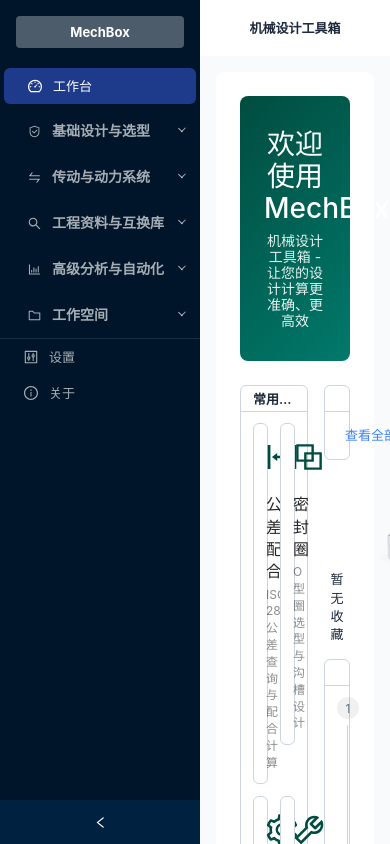
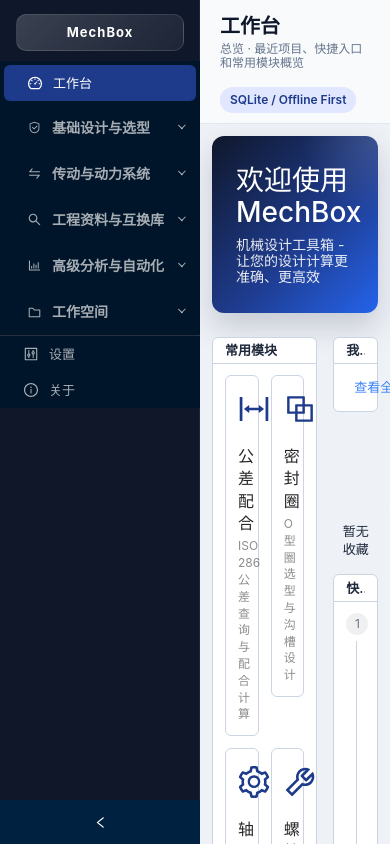
Before and after one commit to Ember-Moth/MechBox, a Vue app: page / in a window 390 px wide. Shown: the top 844 px of the page. Built offline with nearby package versions, Linux system fonts and the light colour scheme.

Commit message:
Refine app shell and page display logic

```diff
--- a/src/renderer/App.vue
+++ b/src/renderer/App.vue
@@ -1,5 +1,6 @@
 <script setup lang="ts">
-import { ref, onMounted, onUnmounted } from "vue";
+import { computed, ref, watch } from "vue";
+import { useRoute, useRouter } from "vue-router";
 import {
     DashboardOutlined,
     ColumnWidthOutlined,
@@ -31,61 +32,201 @@
     ImportOutlined,
 } from "@ant-design/icons-vue";
 import { ConfigProvider } from "ant-design-vue";
-import Dashboard from "./views/Dashboard.vue";
-import TolerancesPage from "./views/tolerances/TolerancesPage.vue";
-import ToleranceStackPage from "./views/ToleranceStackPage.vue";
-import SealsPage from "./views/seals/SealsPage.vue";
-import BearingsPage from "./views/bearings/BearingsPage.vue";
-import BoltsPage from "./views/bolts/BoltsPage.vue";
-import DrivesPage from "./views/DrivesPage.vue";
-import GearsPage from "./views/GearsPage.vue";
-import SpringsPage from "./views/SpringsPage.vue";
-import HydraulicsPage from "./views/HydraulicsPage.vue";
-import MotorsPage from "./views/MotorsPage.vue";
-import ShaftsPage from "./views/ShaftsPage.vue";
-import UnitConverterPage from "./views/UnitConverterPage.vue";
-import MaterialLibraryPage from "./views/MaterialLibraryPage.vue";
-import StandardPartsLibraryPage from "./views/StandardPartsLibraryPage.vue";
-import ParamScanPage from "./views/ParamScanPage.vue";
-import FailureDiagnosisPage from "./views/FailureDiagnosisPage.vue";
-import MonteCarloPage from "./views/MonteCarloPage.vue";
-import DFMAnalysisPage from "./views/DFMAnalysisPage.vue";
-import ProjectCenterPage from "./views/ProjectCenterPage.vue";
-import ReportCenterPage from "./views/ReportCenterPage.vue";
-import SettingsPage from "./views/SettingsPage.vue";
-import FavoritesPage from "./views/FavoritesPage.vue";
-import AboutPage from "./views/AboutPage.vue";
-import ReverseIdentifyPage from "./views/ReverseIdentifyPage.vue";
-import MaterialSubstitutionPage from "./views/MaterialSubstitutionPage.vue";
-import ExcelImportPage from "./views/ExcelImportPage.vue";
-import LaTeXReportPage from "./views/LaTeXReportPage.vue";
-import BOMExportPage from "./views/BOMExportPage.vue";
 import { industrialCompactTheme } from "./themes/industrial-compact";
 
 const collapsed = ref(false);
+const router = useRouter();
+const route = useRoute();
 const selectedKeys = ref(["dashboard"]);
 
-const routeMap: Record<string, string> = {
-    dashboard: '/', tolerances: '/tolerances', 'tolerance-stack': '/tolerance-stack', seals: '/seals',
-    bearings: '/bearings', bolts: '/bolts', drives: '/drives',
-    gears: '/gears', springs: '/springs', hydraulics: '/hydraulics',
-    motors: '/motors', shafts: '/shafts', units: '/units',
-    materials: '/materials', 'standard-parts': '/standard-parts',
-    'reverse-identify': '/reverse-identify', 'material-sub': '/material-sub',
-    'param-scan': '/param-scan', 'monte-carlo': '/monte-carlo',
-    dfm: '/dfm', 'failure-diag': '/failure-diag',
-    'excel-import': '/excel-import', 'latex-report': '/latex-report',
-    projects: '/projects', reports: '/reports',
-    favorites: '/favorites', 'bom-export': '/bom-export',
-    settings: '/settings', about: '/about',
+const routeMap: Record<
+    string,
+    { path: string; title: string; group: string; description: string }
+> = {
+    dashboard: {
+        path: "/",
+        title: "工作台",
+        group: "总览",
+        description: "最近项目、快捷入口和常用模块概览",
+    },
+    tolerances: {
+        path: "/tolerances",
+        title: "公差配合",
+        group: "基础设计与选型",
+        description: "标准公差、基本偏差和配合结果查询",
+    },
+    "tolerance-stack": {
+        path: "/tolerance-stack",
+        title: "公差堆叠分析",
+        group: "基础设计与选型",
+        description: "尺寸链、极限值和累积误差分析",
+    },
+    seals: {
+        path: "/seals",
+        title: "密封圈",
+        group: "基础设计与选型",
+        description: "O 形圈选型、材质推荐和沟槽校核",
+    },
+    bearings: {
+        path: "/bearings",
+        title: "轴承选型",
+        group: "基础设计与选型",
+        description: "型号、寿命和工况计算",
+    },
+    bolts: {
+        path: "/bolts",
+        title: "螺栓连接",
+        group: "基础设计与选型",
+        description: "预紧、强度和连接可靠性校核",
+    },
+    drives: {
+        path: "/drives",
+        title: "传动工具",
+        group: "传动与动力系统",
+        description: "带传动与链传动基础计算",
+    },
+    gears: {
+        path: "/gears",
+        title: "齿轮计算",
+        group: "传动与动力系统",
+        description: "齿轮参数、模数和几何关系",
+    },
+    springs: {
+        path: "/springs",
+        title: "弹簧计算",
+        group: "传动与动力系统",
+        description: "刚度、应力和失稳校核",
+    },
+    hydraulics: {
+        path: "/hydraulics",
+        title: "液压气动",
+        group: "传动与动力系统",
+        description: "液压与气动的基础选型与计算",
+    },
+    motors: {
+        path: "/motors",
+        title: "电机选型",
+        group: "传动与动力系统",
+        description: "电机功率、转矩和匹配估算",
+    },
+    shafts: {
+        path: "/shafts",
+        title: "轴强度校核",
+        group: "传动与动力系统",
+        description: "扭矩、弯矩和安全系数校核",
+    },
+    units: {
+        path: "/units",
+        title: "单位换算",
+        group: "工程资料与互换库",
+        description: "工程单位快速换算与对照",
+    },
+    materials: {
+        path: "/materials",
+        title: "材料库",
+        group: "工程资料与互换库",
+        description: "材料牌号、性能和检索",
+    },
+    "standard-parts": {
+        path: "/standard-parts",
+        title: "标准件库",
+        group: "工程资料与互换库",
+        description: "标准件、厂商目录与结构化查询",
+    },
+    "reverse-identify": {
+        path: "/reverse-identify",
+        title: "逆向识别",
+        group: "工程资料与互换库",
+        description: "按测量值反推标准规格",
+    },
+    "material-sub": {
+        path: "/material-sub",
+        title: "材料代换",
+        group: "工程资料与互换库",
+        description: "材料相近代换与风险提示",
+    },
+    "param-scan": {
+        path: "/param-scan",
+        title: "参数扫描",
+        group: "高级分析与自动化",
+        description: "区间试算和敏感性观察",
+    },
+    "monte-carlo": {
+        path: "/monte-carlo",
+        title: "蒙特卡洛",
+        group: "高级分析与自动化",
+        description: "概率模拟和良率分析",
+    },
+    dfm: {
+        path: "/dfm",
+        title: "DFM 分析",
+        group: "高级分析与自动化",
+        description: "制造性与工艺风险提示",
+    },
+    "failure-diag": {
+        path: "/failure-diag",
+        title: "失效诊断",
+        group: "高级分析与自动化",
+        description: "按失效现象做诊断建议",
+    },
+    "excel-import": {
+        path: "/excel-import",
+        title: "Excel 导入",
+        group: "高级分析与自动化",
+        description: "模板导入与批量结构化处理",
+    },
+    "latex-report": {
+        path: "/latex-report",
+        title: "LaTeX 报告",
+        group: "高级分析与自动化",
+        description: "结构化工程报告生成",
+    },
+    projects: {
+        path: "/projects",
+        title: "项目中心",
+        group: "工作空间",
+        description: "项目组织、草稿和模块串联",
+    },
+    reports: {
+        path: "/reports",
+        title: "报告中心",
+        group: "工作空间",
+        description: "报告生成、管理与导出",
+    },
+    favorites: {
+        path: "/favorites",
+        title: "我的收藏",
+        group: "工作空间",
+        description: "常用配置和结果收藏",
+    },
+    "bom-export": {
+        path: "/bom-export",
+        title: "BOM 导出",
+        group: "工作空间",
+        description: "设计结果整理与物料导出",
+    },
+    settings: {
+        path: "/settings",
+        title: "设置",
+        group: "系统",
+        description: "界面、数据和企业级参数配置",
+    },
+    about: {
+        path: "/about",
+        title: "关于",
+        group: "系统",
+        description: "项目说明、版本和功能边界",
+    },
 };
 
 function navigateTo(key: string) {
-    const path = routeMap[key];
-    if (path) window.location.hash = '#' + path;
+    const target = routeMap[key];
+    if (target) {
+        selectedKeys.value = [key];
+        void router.push(target.path);
+    }
 }
 
-// Section 4.3.3: Semantic folder groups (replaces flat menu with dividers)
 const menuGroups = [
     {
         key: "design",
@@ -131,10 +272,10 @@
         children: [
             { key: "param-scan", icon: BarChartOutlined, label: "参数扫描" },
             { key: "monte-carlo", icon: PercentageOutlined, label: "蒙特卡洛" },
-            { key: "dfm", icon: CloudUploadOutlined, label: "DFM分析" },
+            { key: "dfm", icon: CloudUploadOutlined, label: "DFM 分析" },
             { key: "failure-diag", icon: WarningOutlined, label: "失效诊断" },
-            { key: "excel-import", icon: ImportOutlined, label: "Excel导入" },
-            { key: "latex-report", icon: FileTextOutlined, label: "LaTeX报告" },
+            { key: "excel-import", icon: ImportOutlined, label: "Excel 导入" },
+            { key: "latex-report", icon: FileTextOutlined, label: "LaTeX 报告" },
         ],
     },
     {
@@ -145,39 +286,37 @@
             { key: "projects", icon: FolderOpenOutlined, label: "项目中心" },
             { key: "reports", icon: FileTextOutlined, label: "报告中心" },
             { key: "favorites", icon: StarOutlined, label: "我的收藏" },
-            { key: "bom-export", icon: FileTextOutlined, label: "BOM导出" },
+            { key: "bom-export", icon: FileTextOutlined, label: "BOM 导出" },
         ],
     },
 ];
 
-// System items pinned at bottom (Section 4.3.3 Split Layout)
 const systemItems = [
     { key: "settings", icon: ControlOutlined, label: "设置" },
     { key: "about", icon: InfoCircleOutlined, label: "关于" },
 ];
 
-function handleNavigation(event: Event) {
-    const customEvent = event as CustomEvent;
-    selectedKeys.value = [customEvent.detail.module];
-}
-
-onMounted(() => {
-    window.addEventListener("navigate", handleNavigation);
+const currentRouteMeta = computed(() => {
+    const entry = Object.entries(routeMap).find(([, item]) => item.path === route.path);
+    return entry ? { key: entry[0], ...entry[1] } : { key: "dashboard", ...routeMap.dashboard };
 });
 
-onUnmounted(() => {
-    window.removeEventListener("navigate", handleNavigation);
-});
+watch(
+    () => route.path,
+    (path) => {
+        const entry = Object.entries(routeMap).find(([, item]) => item.path === path);
+        selectedKeys.value = [entry?.[0] ?? "dashboard"];
+    },
+    { immediate: true },
+);
 </script>
 
 <template>
     <ConfigProvider :theme="industrialCompactTheme">
-        <a-layout style="min-height: 100vh">
+        <a-layout class="app-shell">
             <a-layout-sider v-model:collapsed="collapsed" collapsible class="sider">
                 <div class="logo">MechBox</div>
-                <!-- Upper scrollable area: business sub-menus -->
                 <div class="menu-scroll">
-                    <!-- Dashboard as first standalone item -->
                     <a-menu v-model:selectedKeys="selectedKeys" theme="dark" mode="inline">
                         <a-menu-item key="dashboard" @click="navigateTo('dashboard')">
                             <template #icon><DashboardOutlined /></template>
@@ -188,43 +327,47 @@
                         <a-sub-menu v-for="group in menuGroups" :key="group.key">
                             <template #icon><component :is="group.icon" /></template>
                             <template #title>{{ group.title }}</template>
-                            <a-menu-item v-for="item in group.children" :key="item.key" @click="navigateTo(item.key)">
+                            <a-menu-item
+                                v-for="item in group.children"
+                                :key="item.key"
+                                @click="navigateTo(item.key)"
+                            >
                                 <template #icon><component :is="item.icon" /></template>
                                 <span>{{ item.label }}</span>
                             </a-menu-item>
                         </a-sub-menu>
                     </a-menu>
                 </div>
-                <!-- Bottom-pinned system items -->
                 <div class="system-bar">
                     <a-menu theme="dark" mode="inline" :selectable="false">
-                        <a-menu-item v-for="item in systemItems" :key="item.key" @click="navigateTo(item.key)">
+                        <a-menu-item
+                            v-for="item in systemItems"
+                            :key="item.key"
+                            @click="navigateTo(item.key)"
+                        >
                             <template #icon><component :is="item.icon" /></template>
                             <span>{{ item.label }}</span>
                         </a-menu-item>
                     </a-menu>
                 </div>
             </a-layout-sider>
+
             <a-layout>
-                <a-layout-header
-                    style="
-                        background: #fff;
-                        padding: 0;
-                        text-align: center;
-                        font-weight: bold;
-                    "
-                >
-                    机械设计工具箱
+                <a-layout-header class="app-header">
+                    <div class="app-header-main">
+                        <div>
+                            <div class="app-title">{{ currentRouteMeta.title }}</div>
+                            <div class="app-subtitle">
+                                {{ currentRouteMeta.group }} ·
+                                {{ currentRouteMeta.description }}
+                            </div>
+                        </div>
+                        <div class="app-header-badge">SQLite / Offline First</div>
+                    </div>
                 </a-layout-header>
-                <a-layout-content style="margin: 16px">
-                    <div
-                        :style="{
-                            padding: '24px',
-                            background: '#fff',
-                            minHeight: '360px',
-                            borderRadius: '8px',
-                        }"
-                    >
+
+                <a-layout-content class="app-content">
+                    <div class="page-stage">
                         <router-view />
                     </div>
                 </a-layout-content>
@@ -234,22 +377,32 @@
 </template>
 
 <style scoped>
-.logo {
-    height: 32px;
-    margin: 16px;
-    background: rgba(255, 255, 255, 0.3);
-    border-radius: 4px;
-    text-align: center;
-    line-height: 32px;
-    color: white;
-    font-weight: bold;
+.app-shell {
+    min-height: 100vh;
 }
 
-/* Section 4.3.3: Split layout - scrollable menu + pinned system bar */
+.logo {
+    margin: 14px 16px 10px;
+    padding: 10px 12px;
+    background: linear-gradient(
+        135deg,
+        rgba(255, 255, 255, 0.18),
+        rgba(255, 255, 255, 0.06)
+    );
+    border: 1px solid rgba(255, 255, 255, 0.12);
+    border-radius: 10px;
+    text-align: center;
+    color: white;
+    font-weight: 700;
+    letter-spacing: 0.08em;
+}
+
 .sider {
     display: flex;
     flex-direction: column;
     overflow: hidden;
+    background: linear-gradient(180deg, #0f172a 0%, #111827 100%);
+    box-shadow: inset -1px 0 0 rgba(255, 255, 255, 0.06);
 }
 
 .menu-scroll {
@@ -258,7 +411,6 @@
     overflow-x: hidden;
 }
 
-/* 侧边栏字号优化 - 紧凑工业风格 */
 .menu-scroll :deep(.ant-menu-item) {
     font-size: 13px !important;
     height: 36px !important;
@@ -269,14 +421,13 @@
     font-size: 14px !important;
     height: 38px !important;
     line-height: 38px !important;
-    font-weight: bold !important;
+    font-weight: 700 !important;
 }
 
 .menu-scroll :deep(.ant-menu-sub .ant-menu-item) {
     font-size: 14px !important;
     height: 36px !important;
     line-height: 36px !important;
-    font-weight: normal !important;
 }
 
 .menu-scroll :deep(.ant-menu-item .anticon) {
@@ -307,4 +458,61 @@
 .system-bar :deep(.ant-menu-item .anticon) {
     font-size: 14px !important;
 }
+
+.app-header {
+    background: #f8fafc;
+    padding: 14px 20px 10px;
+    border-bottom: 1px solid #e2e8f0;
+    line-height: 1.2;
+    height: auto;
+}
+
+.app-header-main {
+    display: flex;
+    align-items: flex-start;
+    justify-content: space-between;
+    gap: 16px;
+}
+
+.app-title {
+    font-size: 20px;
+    font-weight: 700;
+    color: #0f172a;
+}
+
+.app-subtitle {
+    margin-top: 4px;
+    font-size: 12px;
+    color: #64748b;
+}
+
+.app-header-badge {
+    white-space: nowrap;
+    padding: 6px 10px;
+    border-radius: 999px;
+    background: #e0e7ff;
+    color: #1e3a8a;
+    font-size: 12px;
+    font-weight: 600;
+}
+
+.app-content {
+    margin: 0;
+    padding: 18px 18px 20px;
+    background: #eef2f7;
+}
+
+.page-stage {
+    min-height: calc(100vh - 88px);
+}
+
+@media (max-width: 960px) {
+    .app-header-main {
+        flex-direction: column;
+    }
+
+    .app-content {
+        padding: 12px;
+    }
+}
 </style>
--- a/src/renderer/themes/industrial-compact.ts
+++ b/src/renderer/themes/industrial-compact.ts
@@ -85,6 +85,15 @@
  * 工业风格CSS全局变量
  */
 export const industrialCSS = `
+html, body, #app {
+  min-height: 100%;
+}
+
+body {
+  background: #eef2f7;
+  color: #1e293b;
+}
+
 /* 全局字体 - 等宽字体用于数值显示 */
 .res-value, .number-display {
   font-family: 'JetBrains Mono', 'Courier New', monospace;
@@ -149,10 +158,56 @@
   color: white;
 }
 
+/* 页面级结构基线 */
+.toolbar {
+  background: linear-gradient(135deg, #0f172a 0%, #1e3a8a 100%);
+  padding: 8px 14px;
+  display: flex;
+  justify-content: space-between;
+  align-items: center;
+  color: white;
+  border-radius: 10px;
+  margin-bottom: 14px;
+  box-shadow: 0 8px 18px rgba(15, 23, 42, 0.10);
+}
+
+.content-body {
+  background: #ffffff;
+  border: 1px solid #dbe4ee;
+  border-radius: 12px;
+  padding: 16px;
+  box-shadow: 0 10px 24px rgba(15, 23, 42, 0.04);
+}
+
+.brand {
+  font-weight: 700;
+  font-size: 16px;
+  letter-spacing: 0.04em;
+}
+
+.brand small {
+  font-weight: 500;
+  font-size: 11px;
+  opacity: 0.78;
+  margin-left: 8px;
+}
+
 /* 响应式断点调整 */
 @media (max-width: 1200px) {
   .responsive-grid {
     grid-template-columns: 1fr;
   }
 }
+
+@media (max-width: 768px) {
+  .toolbar {
+    flex-direction: column;
+    align-items: flex-start;
+    gap: 10px;
+  }
+
+  .content-body {
+    padding: 12px;
+  }
+}
 `;
--- a/src/renderer/views/Dashboard.vue
+++ b/src/renderer/views/Dashboard.vue
@@ -14,6 +14,7 @@
 } from '@ant-design/icons-vue'
 
 const store = useStandardStore()
+const router = useRouter()
 
 const quickAccessModules = [
     { key: 'tolerances', icon: ColumnWidthOutlined, label: '公差配合', desc: 'ISO 286 公差查询与配合计算' },
@@ -23,8 +24,13 @@
 ]
 
 function navigateTo(moduleKey: string) {
-    // Update parent's selectedKeys through event
-    window.dispatchEvent(new CustomEvent('navigate', { detail: { module: moduleKey } }))
+    void router.push(
+        moduleKey === 'tolerances' ? '/tolerances' :
+        moduleKey === 'seals' ? '/seals' :
+        moduleKey === 'bearings' ? '/bearings' :
+        moduleKey === 'bolts' ? '/bolts' :
+        '/',
+    )
 }
 </script>
 
@@ -110,12 +116,15 @@
 }
 
 .welcome-banner {
-    background: linear-gradient(135deg, #004d40 0%, #00796b 100%);
+    background:
+        radial-gradient(circle at top right, rgba(255, 255, 255, 0.14), transparent 32%),
+        linear-gradient(135deg, #0f172a 0%, #1e3a8a 55%, #2563eb 100%);
     color: white;
-    padding: 32px 24px;
-    border-radius: 8px;
+    padding: 28px 24px;
+    border-radius: 12px;
     margin-bottom: 24px;
-    text-align: center;
+    text-align: left;
+    box-shadow: 0 14px 30px rgba(15, 23, 42, 0.18);
 }
 
 .welcome-banner h1 {
@@ -137,12 +146,12 @@
 
 .module-card:hover {
     transform: translateY(-2px);
-    box-shadow: 0 4px 12px rgba(0, 0, 0, 0.15);
+    box-shadow: 0 10px 24px rgba(15, 23, 42, 0.12);
 }
 
 .module-icon {
     font-size: 32px;
-    color: #004d40;
+    color: #1e3a8a;
     text-align: center;
     margin-bottom: 12px;
 }
```
